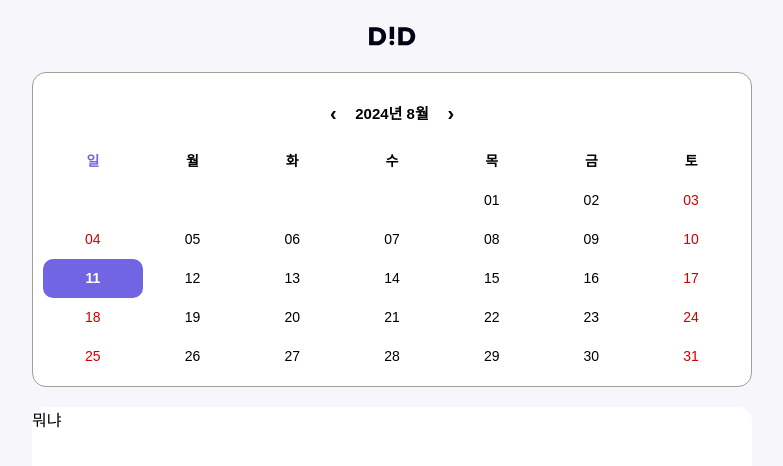
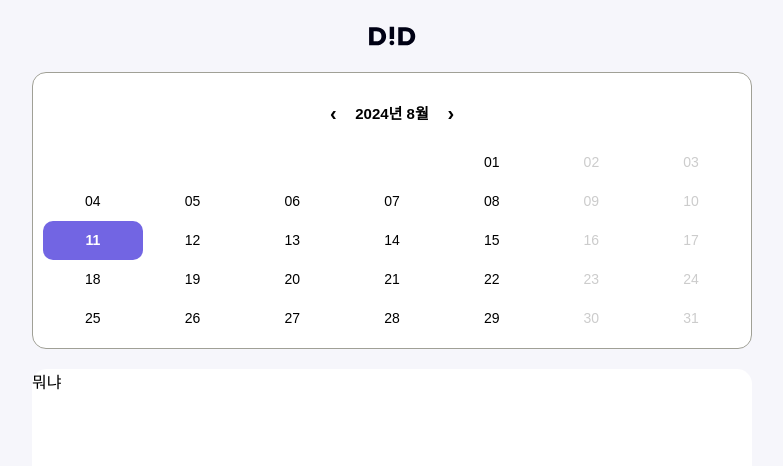
Before and after one commit to limEnough/challengeBoard, a Next.js app: page / in a window 1280 px wide. Shown: the top 466 px of the page, without its empty margins (248-1031 px from the left). Built offline with nearby package versions, Linux system fonts and the light colour scheme.

Commit message:
refact: header, calendar, board 컴포넌트화

```diff
--- a/app/board.tsx
+++ /dev/null
@@ -1,11 +0,0 @@
-import styles from "./page.module.scss";
-
-const Board: React.FC = () => {
-  return (
-    <div className={styles.board}>
-      뭐냐
-    </div>
-  );
-}
-
-export default Board;
--- /dev/null
+++ b/app/components/board.module.scss
@@ -0,0 +1,8 @@
+.board {
+  display: inline-block;
+  border-radius: 15px;
+  background: $white;
+  width: 100%;
+  height: 200px;
+  margin-top: 20px;
+}
--- /dev/null
+++ b/app/components/board.tsx
@@ -0,0 +1,15 @@
+import styles from "./board.module.scss";
+
+interface BoardProps {
+  className: string;
+}
+
+const Board = ({className}: BoardProps) => {
+  return (
+    <div className={styles.board}>
+      뭐냐
+    </div>
+  );
+}
+
+export default Board;
--- /dev/null
+++ b/app/components/header.module.scss
@@ -0,0 +1,18 @@
+.header {
+  position: fixed;
+  top: 0;
+  left: 50%;
+  max-width: $maxWidth;
+  min-width: $minWidth;
+  z-index: 100;
+  padding: 20px;
+  font-size: 0;
+  text-align: center;
+  transform: translate(-50%, 0);
+}
+
+.logo {
+  display: inline-block;
+  width: 50px;
+  height: auto;
+}
--- a/app/header.tsx
+++ b/app/components/header.tsx
@@ -1,5 +1,5 @@
 import Link from "next/link";
-import styles from "./page.module.scss";
+import styles from "./header.module.scss";
 import React from "react";
 import Image from "next/image";
 
--- a/app/layout.tsx
+++ b/app/layout.tsx
@@ -1,5 +1,5 @@
 import type { Metadata } from "next";
-import Header from "./header";
+import Header from "./components/header";
 
 export const metadata: Metadata = {
   title: "Do It Daily",
--- /dev/null
+++ b/app/lib/calendar.tsx
@@ -0,0 +1,28 @@
+import React from "react"
+;import Calendar from "react-calendar";
+import moment from "moment";
+import type { SelectedDate } from "./date.types";
+import '../../styles/calendar-custom.scss';
+
+interface CalendarProps {
+  date: SelectedDate;
+  onChange: (value: SelectedDate) => void;
+}
+
+const calendar = ({date, onChange}: CalendarProps) => {
+  return (
+    <Calendar
+      onChange={onChange}
+      value={date}
+      locale="ko"
+      calendarType="hebrew"
+      view="month"
+      prev2Label={null}
+      next2Label={null}
+      showNeighboringMonth={false}
+      formatDay={(locale, date) => moment(date).format("DD")}
+    />
+  )
+}
+
+export default calendar;
--- a/app/page.module.scss
+++ b/app/page.module.scss
@@ -5,35 +5,3 @@
   height: 100vh;
   padding: 72px 24px 0;
 }
-
-.header {
-  position: fixed;
-  top: 0;
-  left: 50%;
-  max-width: $maxWidth;
-  min-width: $minWidth;
-  z-index: 100;
-  padding: 20px;
-  font-size: 0;
-  text-align: center;
-  transform: translate(-50%, 0);
-}
-
-.logo {
-  display: inline-block;
-  width: 50px;
-  height: auto;
-}
-
-.board {
-  display: inline-block;
-  border-radius: 15px;
-  background: $white;
-  width: 100%;
-  height: 200px;
-  margin-top: 20px;
-}
-
-.calendar {
-  // ...
-}
--- a/app/page.tsx
+++ b/app/page.tsx
@@ -3,13 +3,11 @@
 import { useState } from "react";
 import classNames from 'classnames';
 import styles from "./page.module.scss";
-import Board from "./board";
-import Calendar from "react-calendar";
-import moment from "moment";
+import Board from "./components/board";
+import Calendar from "./lib/calendar";
 import { Noto_Sans_KR } from 'next/font/google';
-import type { SelectedDate } from "./date.types";
+import type { SelectedDate } from "./lib/date.types";
 import '../styles/globals.scss';
-import '../styles/calendar-custom.scss';
 
 const noto = Noto_Sans_KR({
   subsets: ['latin'], // 또는 preload: false
@@ -20,22 +18,16 @@ export default function Home() {
   const [selectedDate, setSelectedDate] = useState<SelectedDate>(new Date());
 
   return (
-    // noto.className
     <main className={classNames(styles.main, noto.className)}>
+
       <Calendar
-        className={styles.calendar}
+        date={selectedDate}
         onChange={setSelectedDate}
-        value={selectedDate}
-        locale="ko"
-        calendarType="gregory"
-        view="month"
-        prev2Label={null}
-        next2Label={null}
-        showNeighboringMonth={false}
-        formatDay={(locale, date) => moment(date).format("DD")}
       />
 
-      <Board />
+      <Board
+        className={styles.baord}
+      />
     </main>
   );
 }
--- a/styles/calendar-custom.scss
+++ b/styles/calendar-custom.scss
@@ -1,5 +1,10 @@
 
-/* React-Calendar Custom */
+/*
+  [Global Custom]
+
+  React-Calendar 의 내부 클래스는 전역적으로 정의된 CSS 클래스이기 때문에,
+  CSS 모듈 방식으로는 해당 클래스를 직접적으로 참조할 수 없어 글로벌 파일로 생성
+ */
 .react-calendar {
   width: 100%;
   padding: 20px 10px 10px;
@@ -41,8 +46,12 @@
     }
   }
 
+  /* 달력 */
+  &__month-view {
     /* 요일 */
-  &__month-view__weekdays {
+    &__weekdays {
+      // NOTI: 현재 사용 안 함
+      display: none !important;
       text-align: center;
       text-transform: uppercase;
 
@@ -61,7 +70,8 @@
     }
 
     /* 날짜 */
-  &__tile {
+    &__days {
+      &__day {
         max-width: 100%;
         padding: 10px;
         text-align: center;
@@ -76,6 +86,16 @@
           }
         }
 
+        /* 주말 */
+        &--weekend {
+          color: #ccc;
+        }
+      }
+    }
+  }
+
+  /* 날짜 타일 */
+  &__tile {
     /* 오늘 */
     &--now {
       position: relative;
--- a/styles/globals.scss
+++ b/styles/globals.scss
@@ -1,4 +1,6 @@
 /*
+  [Global SCSS]
+
   Next.js 에서 CSS 모듈을 사용하게 되면, CSS 모듈의 특성상 모든 스타일은 로컬로 한정되어야 하기에 에러 발생
   :root와 같이 전역 선택자를 사용하는 파일은 전역 스타일로 분리
 */
@@ -12,8 +14,8 @@
 
   // Basic
   --black: #000114;
-  --gray: #485569;
-  --disabled: #acacac;
+  --disabled: #ccc;
+  --gray: #acacac;
   --white: #fff;
   --base: #F6F6FB;
   --point: #7265E3;
```
Also changed, not shown: app/lib/date.types.ts (renamed from app/date.types.ts). Lines whose indentation alone changed are shown as unchanged.
